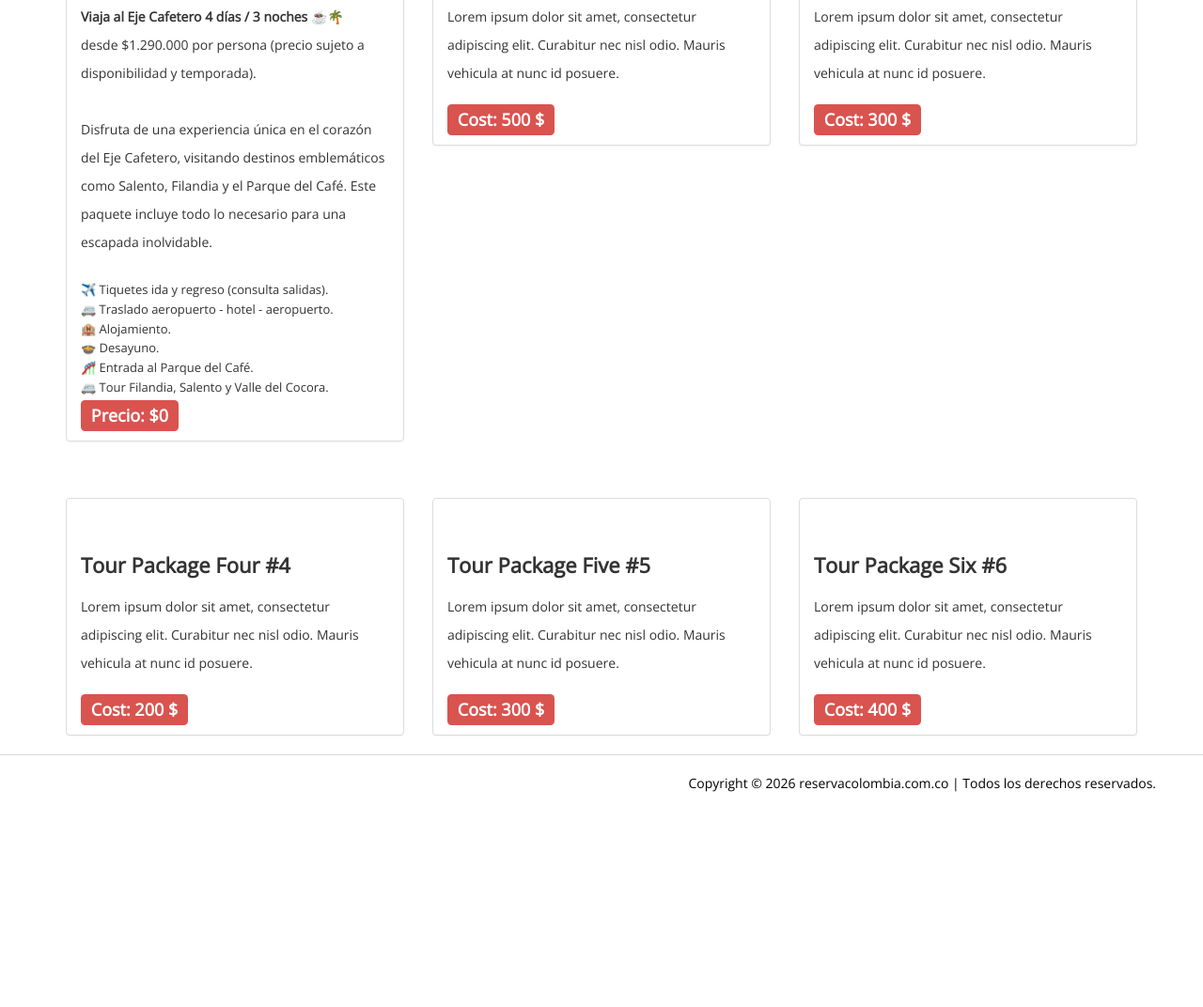
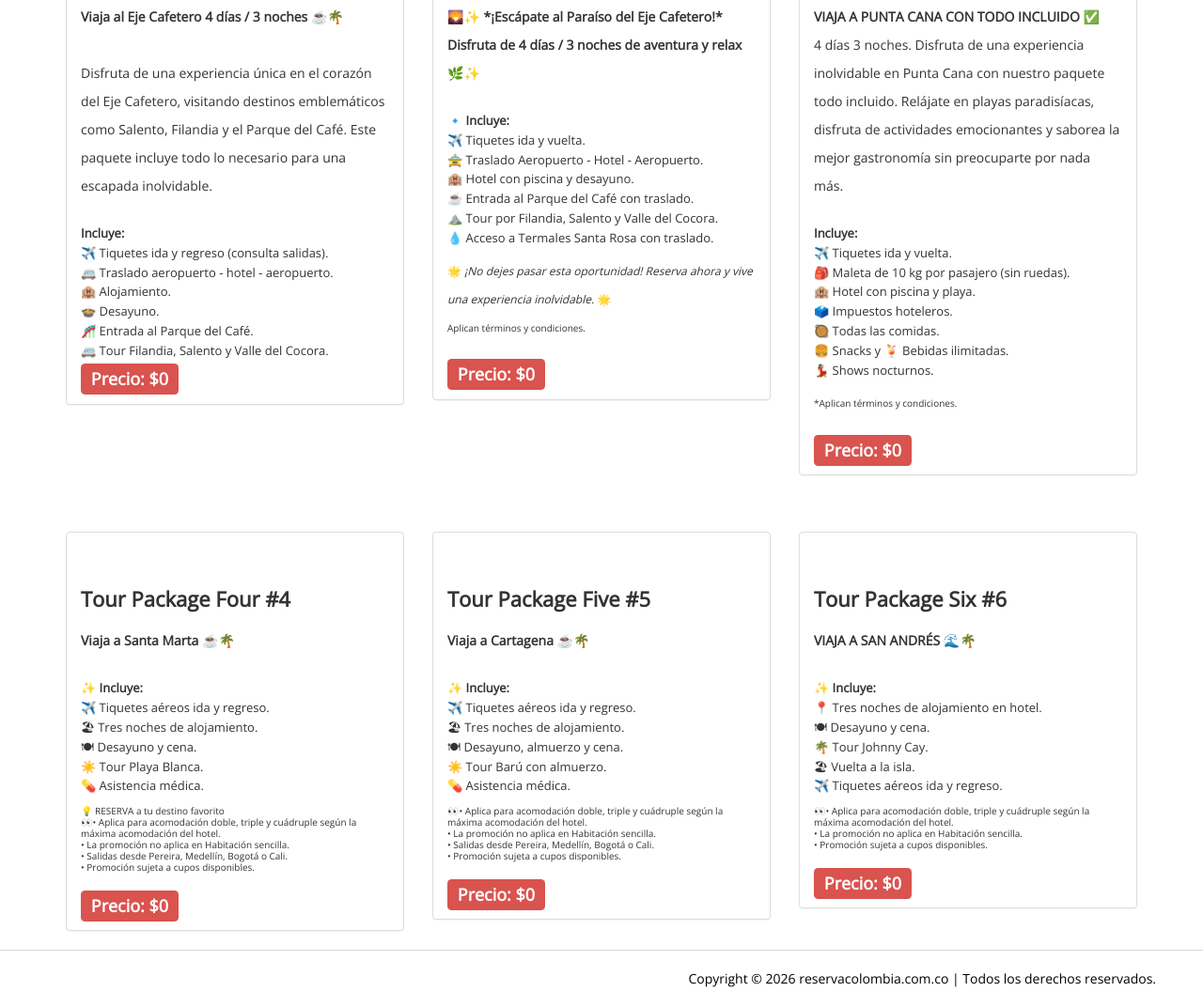
Before and after one commit to tavo0132/reserva-colombia-3003501130, a plain HTML site: page Paquetes.html in a window 1280 px wide. Shown: the part 446-1518 px from the top of the page at 94% size. Before the commit the page ends 1310 px from the top, so only its background shows below. Drawn offline with nearby package versions, Linux system fonts and the light colour scheme.

Commit message:
Actualización Paquetes.html: Nuevos destinos (Santa Marta, Cartagena), corrección de estructura y reubicación de San Andrés

```diff
--- a/Paquetes.html
+++ b/Paquetes.html
@@ -97,11 +97,11 @@
                         <div class="panel-body">
                              <h4 class="adjst">Tour Package One #1 </h4>
                             <p>
-                                <strong>Viaja al Eje Cafetero 4 días / 3 noches ☕🌴</strong><br>
-                                desde $1.290.000 por persona (precio sujeto a disponibilidad y temporada).<br><br>
+                                <strong>Viaja al Eje Cafetero 4 días / 3 noches ☕🌴</strong><br><br>
                                  Disfruta de una experiencia única en el corazón del Eje Cafetero, visitando destinos emblemáticos como Salento, Filandia y el Parque del Café. Este paquete incluye todo lo necesario para una escapada inolvidable.
                             </p>
                             <ul style="list-style: none; padding: 0; font-size: 13px; line-height: 1.6;">
+                                <li><strong>Incluye:</strong></li>
                                 <li>✈️ Tiquetes ida y regreso (consulta salidas).</li>
                                 <li>🚐 Traslado aeropuerto - hotel - aeropuerto.</li>
                                 <li>🏨 Alojamiento.</li>
@@ -121,10 +121,22 @@
                         <div class="panel-body">
                              <h4 class="adjst">Tour Package Two #2 </h4>
                             <p>
-                                   Lorem ipsum dolor sit amet, consectetur adipiscing elit.
-                         Curabitur nec nisl odio. Mauris vehicula at nunc id posuere.
-                                </p>
-                              <span class="label label-danger">Cost: 500 $</span>
+                                <strong>🌄✨ *¡Escápate al Paraíso del Eje Cafetero!* Disfruta de 4 días / 3 noches de aventura y relax 🌿✨</strong>
+                            </p>
+                            <ul style="list-style: none; padding: 0; font-size: 13px; line-height: 1.6;">
+                                <li>🔹 <strong>Incluye:</strong></li>
+                                <li>✈️ Tiquetes ida y vuelta.</li>
+                                <li>🚖 Traslado Aeropuerto - Hotel - Aeropuerto.</li>
+                                <li>🏨 Hotel con piscina y desayuno.</li>
+                                <li>☕ Entrada al Parque del Café con traslado.</li>
+                                <li>⛰️ Tour por Filandia, Salento y Valle del Cocora.</li>
+                                <li>💧 Acceso a Termales Santa Rosa con traslado.</li>
+                            </ul>
+                            <p style="font-size: 12px; margin-top: 10px;">
+                                🌟 <em>¡No dejes pasar esta oportunidad! Reserva ahora y vive una experiencia inolvidable.</em> 🌟<br>
+                                <span style="font-size: 10px;">Aplican términos y condiciones.</span>
+                            </p>
+                              <span class="label label-danger">Precio: $0</span>
 
                         </div>
                     </div>
@@ -136,11 +148,22 @@
                         <div class="panel-body">
                              <h4 class="adjst">Tour Package Three #3 </h4>
                             <p>
-                                   Lorem ipsum dolor sit amet, consectetur adipiscing elit.
-                         Curabitur nec nisl odio. Mauris vehicula at nunc id posuere.
-                                </p>
+                                <strong>VIAJA A PUNTA CANA CON TODO INCLUIDO ✅</strong><br>
+                                    4 días 3 noches. Disfruta de una experiencia inolvidable en Punta Cana con nuestro paquete todo incluido. Relájate en playas paradisíacas, disfruta de actividades emocionantes y saborea la mejor gastronomía sin preocuparte por nada más.
+                            </p>
+                            <ul style="list-style: none; padding: 0; font-size: 13px; line-height: 1.6;">
+                                <li><strong>Incluye:</strong></li>
+                                <li>✈️ Tiquetes ida y vuelta.</li>
+                                <li>🎒 Maleta de 10 kg por pasajero (sin ruedas).</li>
+                                <li>🏨 Hotel con piscina y playa.</li>
+                                <li>🗳️ Impuestos hoteleros.</li>
+                                <li>🥘 Todas las comidas.</li>
+                                <li>🍔 Snacks y 🍹 Bebidas ilimitadas.</li>
+                                <li>💃🏽 Shows nocturnos.</li>
+                            </ul>
+                            <p style="font-size: 10px; margin-top: 5px;">*Aplican términos y condiciones.</p>
 
-                             <span class="label label-danger">Cost: 300 $</span>
+                             <span class="label label-danger">Precio: $0</span>
                         </div>
                     </div>
 
@@ -154,11 +177,25 @@
                         <div class="panel-body">
                              <h4 class="adjst">Tour Package Four #4 </h4>
                             <p>
-                                   Lorem ipsum dolor sit amet, consectetur adipiscing elit.
-                         Curabitur nec nisl odio. Mauris vehicula at nunc id posuere.
-                                </p>
+                                <strong>Viaja a Santa Marta ☕🌴</strong>
+                            </p>
+                            <ul style="list-style: none; padding: 0; font-size: 13px; line-height: 1.6;">
+                                <li>✨ <strong>Incluye:</strong></li>
+                                <li>✈️ Tiquetes aéreos ida y regreso.</li>
+                                <li>🏖 Tres noches de alojamiento.</li>
+                                <li>🍽 Desayuno y cena.</li>
+                                <li>☀️ Tour Playa Blanca.</li>
+                                <li>💊 Asistencia médica.</li>
+                            </ul>
+                            <p style="font-size: 10px; margin-top: 10px; line-height: 1.2;">
+                                💡 RESERVA a tu destino favorito<br>
+                                👀• Aplica para acomodación doble, triple y cuádruple según la máxima acomodación del hotel.<br>
+                                • La promoción no aplica en Habitación sencilla.<br>
+                                • Salidas desde Pereira, Medellín, Bogotá o Cali.<br>
+                                • Promoción sujeta a cupos disponibles.
+                            </p>
 
-                             <span class="label label-danger">Cost: 200 $</span>
+                             <span class="label label-danger">Precio: $0</span>
                         </div>
                     </div>
 
@@ -169,11 +206,24 @@
                         <div class="panel-body">
                              <h4 class="adjst">Tour Package Five #5 </h4>
                             <p>
-                                   Lorem ipsum dolor sit amet, consectetur adipiscing elit.
-                         Curabitur nec nisl odio. Mauris vehicula at nunc id posuere.
-                                </p>
+                                <strong>Viaja a Cartagena ☕🌴</strong>
+                            </p>
+                            <ul style="list-style: none; padding: 0; font-size: 13px; line-height: 1.6;">
+                                <li>✨ <strong>Incluye:</strong></li>
+                                <li>✈️ Tiquetes aéreos ida y regreso.</li>
+                                <li>🏖 Tres noches de alojamiento.</li>
+                                <li>🍽 Desayuno, almuerzo y cena.</li>
+                                <li>☀️ Tour Barú con almuerzo.</li>
+                                <li>💊 Asistencia médica.</li>
+                            </ul>
+                            <p style="font-size: 10px; margin-top: 10px; line-height: 1.2;">
+                                👀• Aplica para acomodación doble, triple y cuádruple según la máxima acomodación del hotel.<br>
+                                • La promoción no aplica en Habitación sencilla.<br>
+                                • Salidas desde Pereira, Medellín, Bogotá o Cali.<br>
+                                • Promoción sujeta a cupos disponibles.
+                            </p>
 
-                             <span class="label label-danger">Cost: 300 $</span>
+                             <span class="label label-danger">Precio: $0</span>
                         </div>
                     </div>
 
@@ -184,12 +234,23 @@
                         <div class="panel-body">
                              <h4 class="adjst">Tour Package Six #6 </h4>
                             <p>
-                                   Lorem ipsum dolor sit amet, consectetur adipiscing elit.
-                         Curabitur nec nisl odio. Mauris vehicula at nunc id posuere.
+                                <strong>VIAJA A SAN ANDRÉS 🌊🌴</strong>
+                            </p>
+                            <ul style="list-style: none; padding: 0; font-size: 13px; line-height: 1.6;">
+                                <li>✨ <strong>Incluye:</strong></li>
+                                <li>📍 Tres noches de alojamiento en hotel.</li>
+                                <li>🍽 Desayuno y cena.</li>
+                                <li>🌴 Tour Johnny Cay.</li>
+                                <li>🏖 Vuelta a la isla.</li>
+                                <li>✈️ Tiquetes aéreos ida y regreso.</li>
+                            </ul>
+                            <p style="font-size: 10px; margin-top: 10px; line-height: 1.2;">
+                                👀• Aplica para acomodación doble, triple y cuádruple según la máxima acomodación del hotel.<br>
+                                • La promoción no aplica en Habitación sencilla.<br>
+                                • Promoción sujeta a cupos disponibles.
+                            </p>
 
-                                </p>
-
-                             <span class="label label-danger">Cost: 400 $</span>
+                             <span class="label label-danger">Precio: $0</span>
                         </div>
                     </div>
 
```
